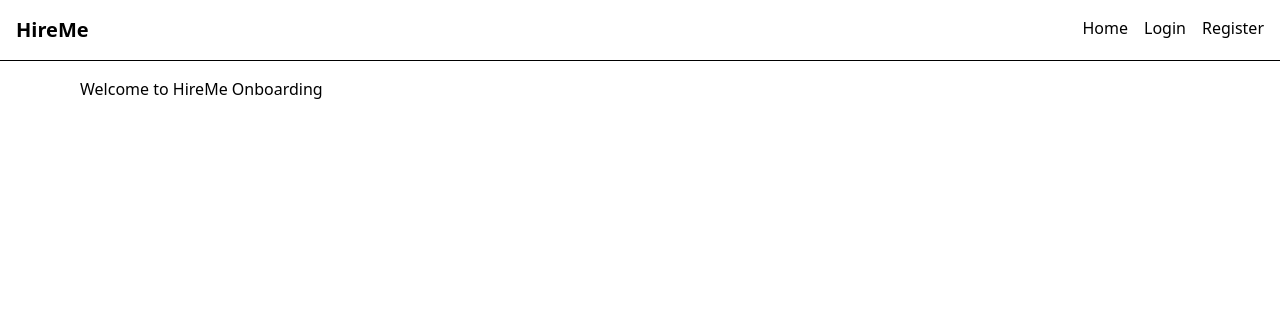
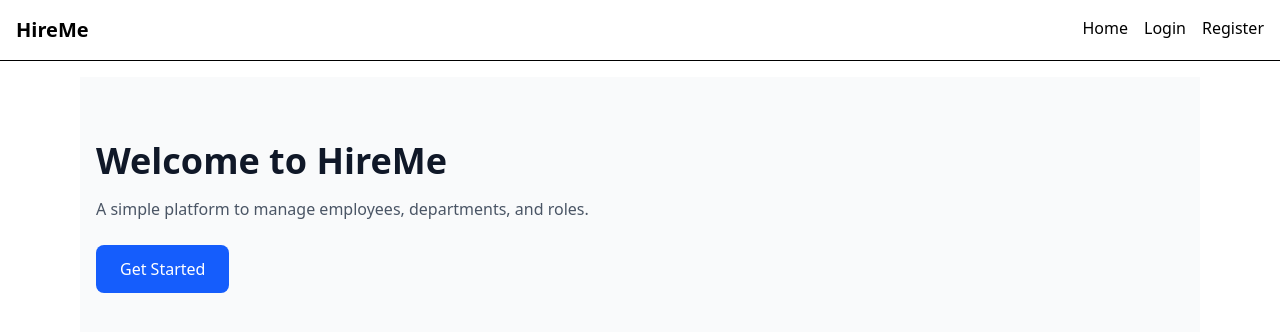
Before and after one commit to RahatInCode/hireMe, a React (Vite) app in the folder frontend/: page / in a window 1280 px wide. Shown: the top 332 px of the page. Built offline with nearby package versions, Linux system fonts and the light colour scheme.

Commit message:
adding home page

```diff
--- a/frontend/src/pages/Home.tsx
+++ b/frontend/src/pages/Home.tsx
@@ -1,3 +1,21 @@
+// src/pages/Home.tsx
+
 export default function Home() {
-  return <h2>Welcome to HireMe Onboarding</h2>;
+  return (
+    <div className="min-h-screen bg-gray-50">
+      <section className="max-w-6xl mx-auto px-4 py-16">
+        <h1 className="text-4xl font-bold text-gray-900">
+          Welcome to HireMe
+        </h1>
+
+        <p className="mt-4 text-gray-600">
+          A simple platform to manage employees, departments, and roles.
+        </p>
+
+        <button className="mt-6 px-6 py-3 bg-blue-600 text-white rounded-lg hover:bg-blue-700">
+          Get Started
+        </button>
+      </section>
+    </div>
+  );
 }
```
